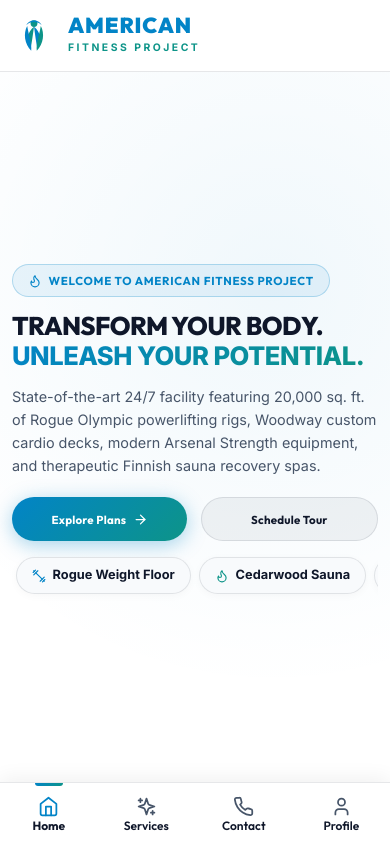
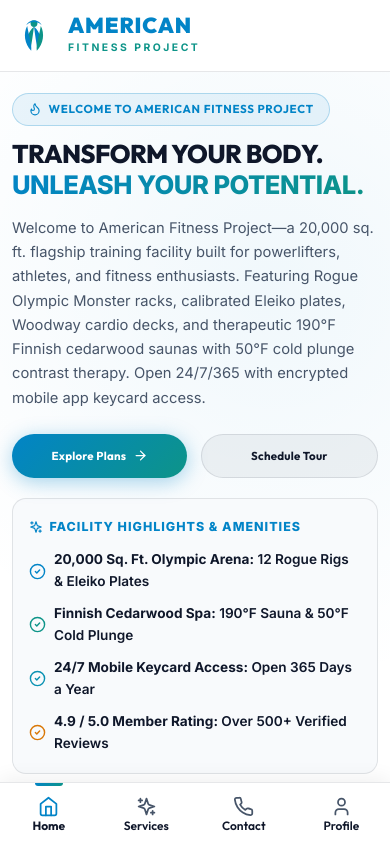
Before and after one commit to msrinu94910-a11y/american-fitness-gym, a React (Vite) app in the folder client/: page / in a window 390 px wide. Shown: the top 844 px of the page. Built offline with nearby package versions, Linux system fonts and the light colour scheme.

Commit message:
Complete American Fitness Gym project with responsive web app, bottom navigation bar, services page, and clean UI

```diff
--- a/client/src/pages/HomePage.jsx
+++ b/client/src/pages/HomePage.jsx
@@ -63,17 +63,17 @@
 
             {/* Left Content */}
             <div style={{ textAlign: 'left', width: '100%' }}>
-              <div className="section-tag" style={{ marginBottom: '0.75rem' }}>
+              <div className="section-tag" style={{ marginBottom: '0.85rem' }}>
                 <Flame size={14} /> Welcome to American Fitness Project
               </div>
 
-              <h1 style={{ fontSize: 'clamp(1.75rem, 5.5vw, 3.8rem)', marginBottom: '0.85rem', lineHeight: '1.15', color: 'var(--text-main)', fontFamily: 'var(--font-heading)', wordBreak: 'break-word' }}>
+              <h1 style={{ fontSize: 'clamp(1.75rem, 5.5vw, 3.8rem)', marginBottom: '1rem', lineHeight: '1.18', color: 'var(--text-main)', fontFamily: 'var(--font-heading)', wordBreak: 'break-word' }}>
                 TRANSFORM YOUR BODY. <br />
                 <span className="gradient-text">UNLEASH YOUR POTENTIAL.</span>
               </h1>
 
-              <p style={{ color: 'var(--text-muted)', fontSize: 'clamp(0.9rem, 2.4vw, 1.05rem)', marginBottom: '1.25rem', lineHeight: '1.6', maxWidth: '580px' }}>
-                State-of-the-art 24/7 facility featuring 20,000 sq. ft. of Rogue Olympic powerlifting rigs, Woodway custom cardio decks, modern Arsenal Strength equipment, and therapeutic Finnish sauna recovery spas.
+              <p style={{ color: 'var(--text-muted)', fontSize: 'clamp(0.92rem, 2.4vw, 1.08rem)', marginBottom: '1.5rem', lineHeight: '1.65', maxWidth: '590px' }}>
+                Welcome to American Fitness Project—a 20,000 sq. ft. flagship training facility built for powerlifters, athletes, and fitness enthusiasts. Featuring Rogue Olympic Monster racks, calibrated Eleiko plates, Woodway cardio decks, and therapeutic 190°F Finnish cedarwood saunas with 50°F cold plunge contrast therapy. Open 24/7/365 with encrypted mobile app keycard access.
               </p>
 
               {/* Side-by-Side Action Buttons for Mobile & Desktop */}
@@ -86,12 +86,29 @@
                 </button>
               </div>
 
-              {/* Mobile Quick Chips Bar */}
-              <div className="mobile-chips-bar">
-                <div className="chip-pill"><Dumbbell size={14} color="#0284C7" /> Rogue Weight Floor</div>
-                <div className="chip-pill"><Flame size={14} color="#0D9488" /> Cedarwood Sauna</div>
-                <div className="chip-pill"><Clock size={14} color="#0891b2" /> 24/7 App Keycard</div>
-                <div className="chip-pill"><Star size={14} color="#d97706" /> 4.9/5 Rating</div>
+              {/* Elaborated Mobile Feature Highlight List */}
+              <div className="mobile-feature-highlights" style={{ marginTop: '1.25rem', padding: '1.15rem 1rem', background: 'var(--bg-card)', borderRadius: 'var(--radius-md)', border: '1px solid var(--border-glass)' }}>
+                <div style={{ fontSize: '0.78rem', fontWeight: 800, textTransform: 'uppercase', letterSpacing: '0.08em', color: '#0284C7', marginBottom: '0.75rem', display: 'flex', alignItems: 'center', gap: '0.4rem' }}>
+                  <Sparkles size={14} color="#0284C7" /> FACILITY HIGHLIGHTS & AMENITIES
+                </div>
+                <div style={{ display: 'grid', gridTemplateColumns: '1fr', gap: '0.65rem' }}>
+                  <div style={{ display: 'flex', alignItems: 'center', gap: '0.5rem', fontSize: '0.85rem', fontWeight: 600, color: 'var(--text-main)' }}>
+                    <CheckCircle2 color="#0284C7" size={17} style={{ flexShrink: 0 }} />
+                    <span><strong>20,000 Sq. Ft. Olympic Arena:</strong> 12 Rogue Rigs & Eleiko Plates</span>
+                  </div>
+                  <div style={{ display: 'flex', alignItems: 'center', gap: '0.5rem', fontSize: '0.85rem', fontWeight: 600, color: 'var(--text-main)' }}>
+                    <CheckCircle2 color="#0D9488" size={17} style={{ flexShrink: 0 }} />
+                    <span><strong>Finnish Cedarwood Spa:</strong> 190°F Sauna & 50°F Cold Plunge</span>
+                  </div>
+                  <div style={{ display: 'flex', alignItems: 'center', gap: '0.5rem', fontSize: '0.85rem', fontWeight: 600, color: 'var(--text-main)' }}>
+                    <CheckCircle2 color="#0891b2" size={17} style={{ flexShrink: 0 }} />
+                    <span><strong>24/7 Mobile Keycard Access:</strong> Open 365 Days a Year</span>
+                  </div>
+                  <div style={{ display: 'flex', alignItems: 'center', gap: '0.5rem', fontSize: '0.85rem', fontWeight: 600, color: 'var(--text-main)' }}>
+                    <CheckCircle2 color="#d97706" size={17} style={{ flexShrink: 0 }} />
+                    <span><strong>4.9 / 5.0 Member Rating:</strong> Over 500+ Verified Reviews</span>
+                  </div>
+                </div>
               </div>
 
               {/* Desktop/Tablet Checkmarks */}
```
Also changed, not shown: 1 other file (tests, documents, lock files or other folders).
